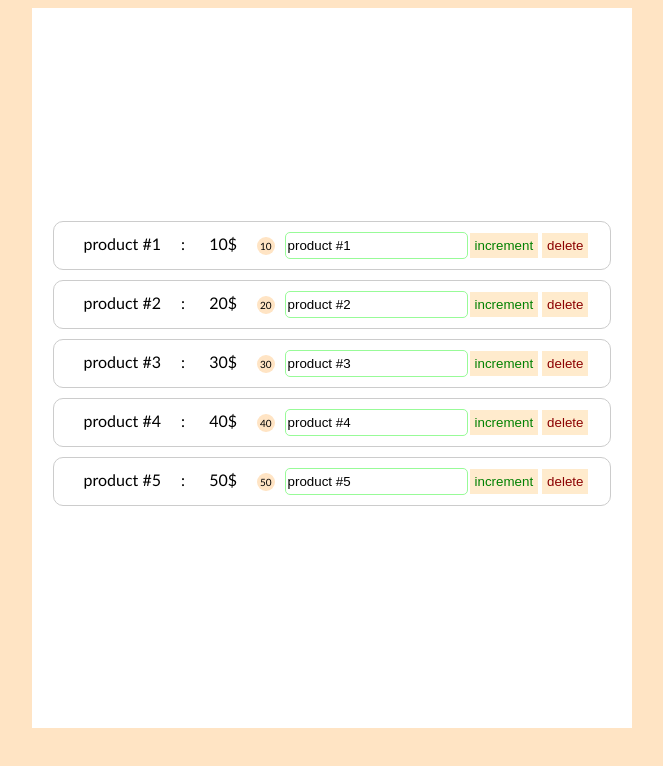
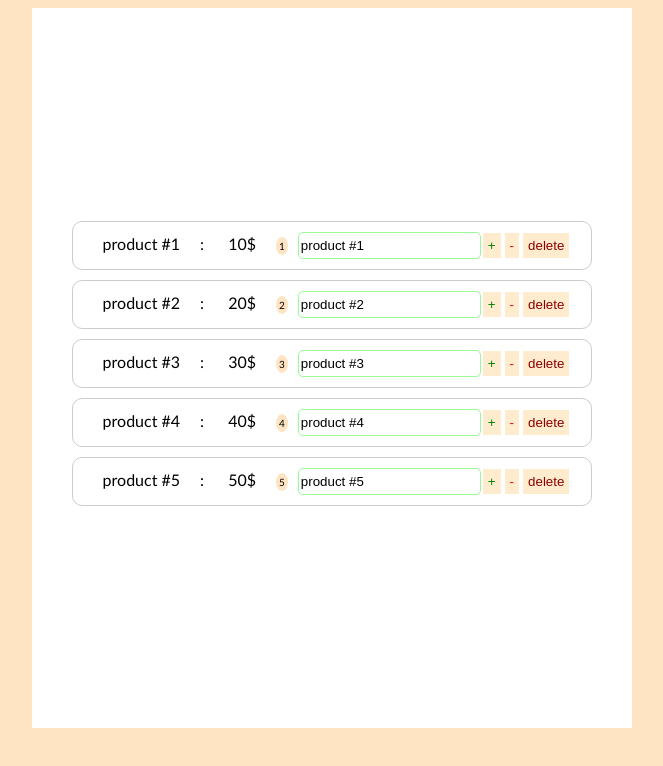
Before and after one commit to ghiathinejad/react-courses, a React (Create React App) app: page / in a window 1280 px wide. Shown: the top 766 px of the page, without its empty margins (308-971 px from the left). Built offline with nearby package versions, Linux system fonts and the light colour scheme.

Commit message:
course29 decrement quantity

```diff
--- a/src/components/Product/Product.js
+++ b/src/components/Product/Product.js
@@ -8,7 +8,8 @@ class Product extends Component {
                 <span>{this.props.product.title}</span><span>:</span> <span>{this.props.product.price}</span>
                 <span className={productStyle.quantity}>{this.props.product.quantity}</span>
                 <input type="text" onChange={this.props.onChangeTitle} value={this.props.product.title} className={productStyle.input} />
-                <button className={`${productStyle.increment} ${productStyle.button}`} onClick={this.props.onIcrement}>increment</button>
+                <button className={`${productStyle.increment} ${productStyle.button}`} onClick={this.props.onIncrement}>+</button>
+                <button className={`${productStyle.decrement} ${productStyle.button}`} onClick={this.props.onDecrement}>-</button>
                 <button className={`${productStyle.delete} ${productStyle.button}`} onClick={this.props.onDelete}>delete</button>
             </li>
         </Fragment>;
--- a/src/components/Product/product.module.css
+++ b/src/components/Product/product.module.css
@@ -23,6 +23,10 @@
   color: green;
   margin: 0 2px;
 }
+.decrement {
+  color: red;
+  margin: 0 2px;
+}
 .quantity{
   background-color: bisque;
   border-radius: 50%;
--- a/src/components/ProductList/ProductList.js
+++ b/src/components/ProductList/ProductList.js
@@ -4,11 +4,11 @@ import Product from "../Product/Product";
 class ProductList extends Component {
     state = {
         products:[
-            {id:1,title: "product #1" , price: "10$" , quantity : 10},
-            {id:2,title: "product #2" , price: "20$" , quantity : 20},
-            {id:3,title: "product #3" , price: "30$" , quantity : 30},
-            {id:4,title: "product #4" , price: "40$" , quantity : 40},
-            {id:5,title: "product #5" , price: "50$" , quantity : 50},
+            {id:1,title: "product #1" , price: "10$" , quantity : 1},
+            {id:2,title: "product #2" , price: "20$" , quantity : 2},
+            {id:3,title: "product #3" , price: "30$" , quantity : 3},
+            {id:4,title: "product #4" , price: "40$" , quantity : 4},
+            {id:5,title: "product #5" , price: "50$" , quantity : 5},
         ]
     }
     deleteProductHandler = (ProductId) => {
@@ -48,6 +48,30 @@ class ProductList extends Component {
         selecteProduct.title = e.target.value;
         this.setState({products:products});
     }
+
+    decrementProductHandler = (ProductId) => {
+
+        const products = [...this.state.products]
+        const selectedItem = products.find(
+            (pro) => {
+                return (
+                    pro.id === ProductId
+                );
+            }
+        );
+/*         console.log(this.state.products);
+        console.log(selectedItem);
+ */
+        if(selectedItem.quantity > 1){
+            selectedItem.quantity--;
+            this.setState({products:products});
+        }else{
+            this.deleteProductHandler(ProductId);
+        }
+
+
+
+    }
     render() {
         return <ul>
             {this.state.products.map((pro) =>{
@@ -55,9 +79,10 @@ class ProductList extends Component {
                      <Product
                         key={pro.id}
                         product={pro}
-                        onIcrement={() => this.incrementProductHandler(pro.id)}
+                        onIncrement={() => this.incrementProductHandler(pro.id)}
                         onDelete={() => this.deleteProductHandler(pro.id)}
                         onChangeTitle={(e) => this.changeTitleHandler(e,pro.id)}
+                        onDecrement={() => this.decrementProductHandler(pro.id)}
                         />
                     )}
                  )}
```
